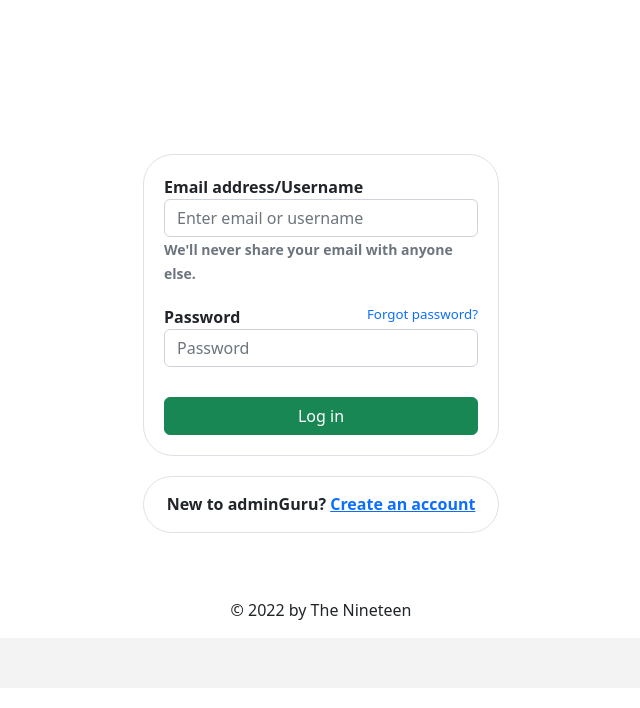
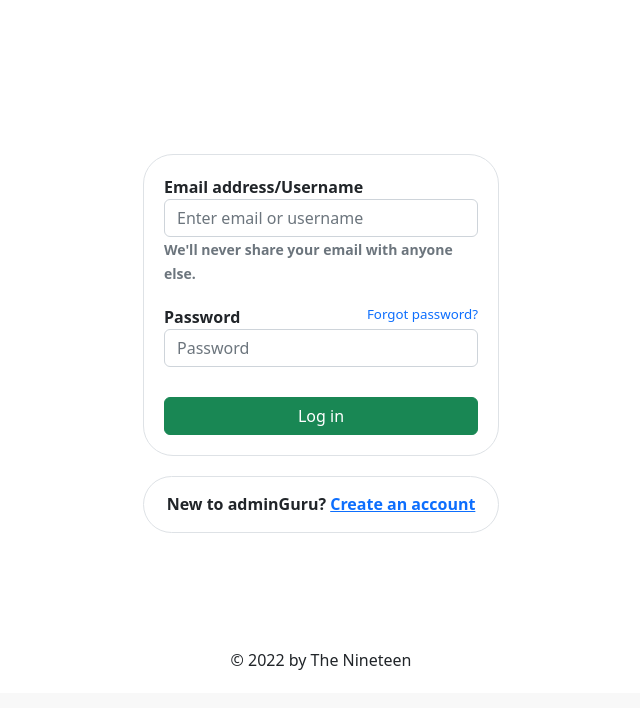
Before and after one commit to fauzanf07/adminGuru, a PHP site: page /adminGuru/login in a window 1280 px wide. Shown: the part 112-820 px from the top of the page, without its empty margins (319-959 px from the left). After the commit the page ends 782 px from the top, so only its background shows below. Run offline with PHP 8.4, Linux system fonts and the light colour scheme; some libraries are stand-ins or nearby versions.

Commit message:
fix login page footer 2

```diff
--- a/login/index.php
+++ b/login/index.php
@@ -45,6 +45,8 @@
 		</nav>
 	</div>
 
+	<div id="page-container">
+		<div id="content-wrap">
 			<div class="content">
 				<div class="row-1">
 					<div class="container">
@@ -83,13 +85,9 @@
 					</div>
 				</div>
 			</div>
-
-	<footer>
-		<div class="copyright">
-			<p>© 2022 by The Nineteen</p>
 		</div>
-		<div class="background-footer"></div>
-	</footer>
+		<footer id="footer">© 2022 by The Nineteen</footer>
+	</div>
 
 </body>
 	<script src="https://cdn.jsdelivr.net/npm/bootstrap@5.2.2/dist/js/bootstrap.bundle.min.js" integrity="sha384-OERcA2EqjJCMA+/3y+gxIOqMEjwtxJY7qPCqsdltbNJuaOe923+mo//f6V8Qbsw3" crossorigin="anonymous"></script>
--- a/style/login/style.css
+++ b/style/login/style.css
@@ -59,7 +59,7 @@
 
 .row-1{
 	padding-top: 155px;
-	padding-bottom: 155px;
+	padding-bottom: 140px;
 }
 
 .form-group{
@@ -95,20 +95,17 @@
 	font-weight: 700;
 }
 
-.copyright{
-	text-align: center;
-	margin-top: 100px;
+#page-container {
+	position: relative;
+	min-height: 85vh;
 }
 
-.background-footer{
-	height: 50px;
-	background-color: #F3F3F3;
-}
-
-footer {
+#footer {
 	position: absolute;
-  	bottom: 0;
+	bottom: 0;
 	width: 100%;
+	height: 2.5rem;
+	text-align: center;
 }
 
 @media screen and (max-width: 425px) {
```
Lines whose indentation alone changed are shown as unchanged.
